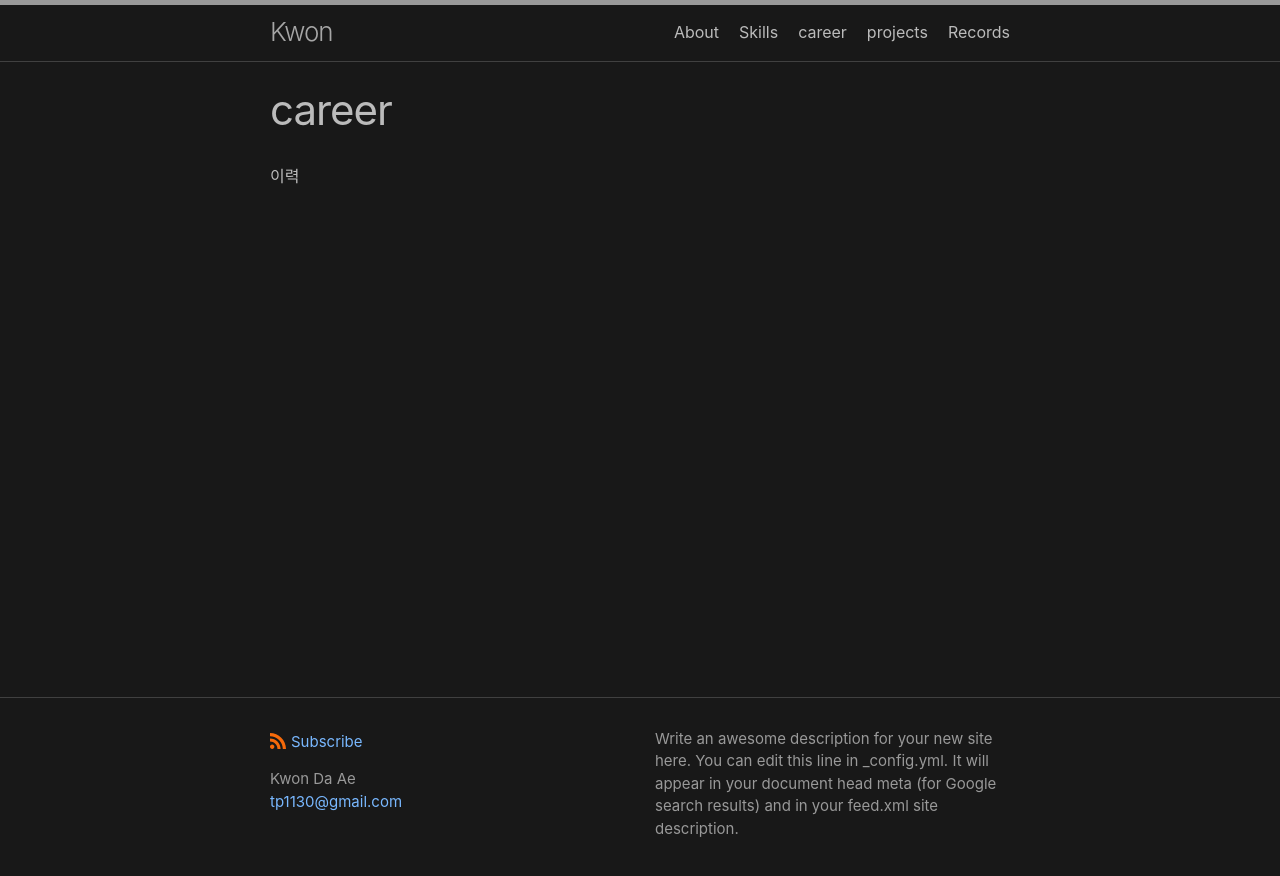
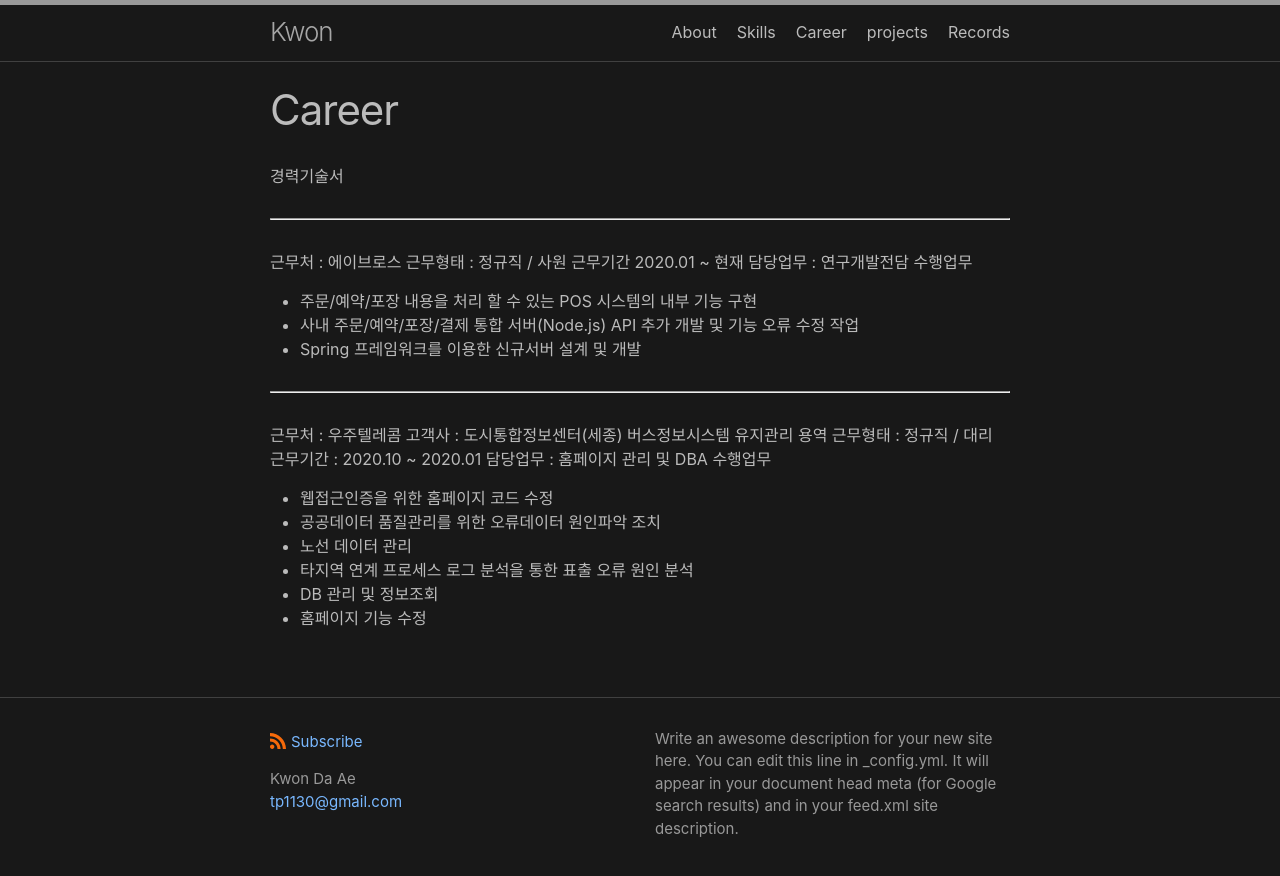
Before and after one commit to thinpig1130/blog, a Jekyll site: the page built from portfolio/career.md, in a window 1280 px wide. Shown: the top 876 px of the page. Built offline with Jekyll 4.4.1, drawn with Linux system fonts in a browser that asks for light colours.

Commit message:
commit
commit

```diff
--- a/_config.yml
+++ b/_config.yml
@@ -74,8 +74,6 @@ category_pages:
 
 
 
-
-
 # Build settings
 theme: minima
 
@@ -86,6 +84,5 @@ plugins:
  - jekyll-feed
  - jekyll-seo-tag
 
-
 # paginate: 5
 # paginate_path: "/page:num/"
--- a/_sass/minima/custom-styles.scss
+++ b/_sass/minima/custom-styles.scss
@@ -35,9 +35,6 @@
       width: 100%;
       position: relative;
   }
-
-
-
 
   .category-nav {
     position: absolute;
--- a/portfolio/career.md
+++ b/portfolio/career.md
@@ -1,7 +1,31 @@
 ---
 layout: page
-title: career
+title: Career
 permalink: /career/
 ---
 
-이력
+경력기술서
+
+---
+근무처 : 에이브로스
+근무형태 : 정규직 / 사원
+근무기간 2020.01 ~ 현재
+담당업무 : 연구개발전담
+수행업무
+- 주문/예약/포장 내용을 처리 할 수 있는 POS 시스템의 내부 기능 구현
+- 사내 주문/예약/포장/결제 통합 서버(Node.js) API 추가 개발 및 기능 오류 수정 작업
+- Spring 프레임워크를 이용한 신규서버 설계 및 개발
+
+---
+근무처 : 우주텔레콤
+고객사 : 도시통합정보센터(세종) 버스정보시스템 유지관리 용역
+근무형태 : 정규직 / 대리
+근무기간 : 2020.10 ~ 2020.01
+담당업무 : 홈페이지 관리 및 DBA
+수행업무
+- 웹접근인증을 위한 홈페이지 코드 수정
+- 공공데이터 품질관리를 위한 오류데이터 원인파악 조치
+- 노선 데이터 관리
+- 타지역 연계 프로세스 로그 분석을 통한 표출 오류 원인 분석
+- DB 관리 및 정보조회
+- 홈페이지 기능 수정
```
Also changed, not shown: 1 other file.
